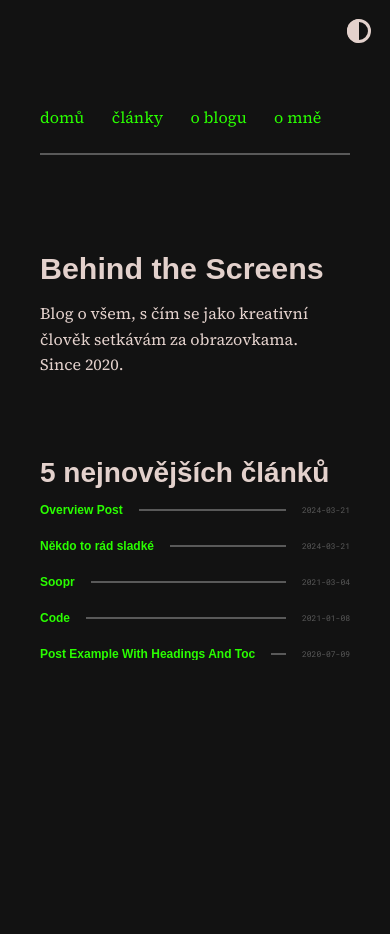
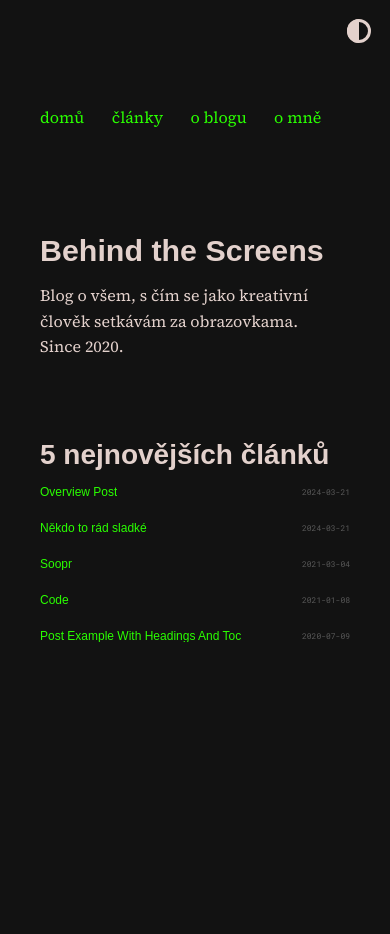
Before and after one commit to scherrer-txt/bts, a Jekyll site: the page built from index.md, in a window 390 px wide. Built offline with Jekyll 4.4.1, drawn with Linux system fonts in a browser that asks for light colours; some web fonts are replaced.

Commit message:
Update moonwalk.scss

```diff
--- a/_sass/moonwalk.scss
+++ b/_sass/moonwalk.scss
@@ -481,15 +481,24 @@
 
 .post-list-title {
   font-size: 0.75rem;
-  font-weight: 600;
+  font-weight: 500;
+  margin-right: 0.5rem;
   line-height: 0.75rem;
 }
 
 .post-list-date {
-    font-size: 0.5rem;
-    line-height: 0.5rem;
+  font-size: 0.5rem;
+  line-height: 0.5rem;
 }
 
+.post-list-line  {
+  border-top: 1px;
+  margin-right: 0.5rem;
+}
+
+.dashed {
+  border-top: 1px;
+}
   /* Add more styles as needed for small devices */
 }
 
```
